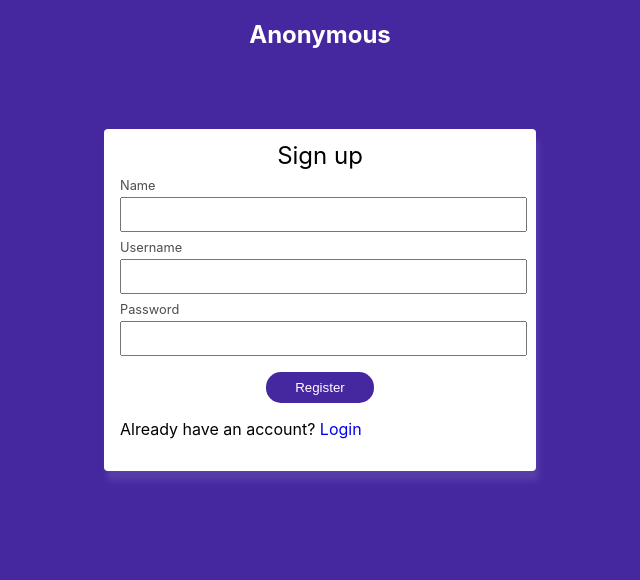
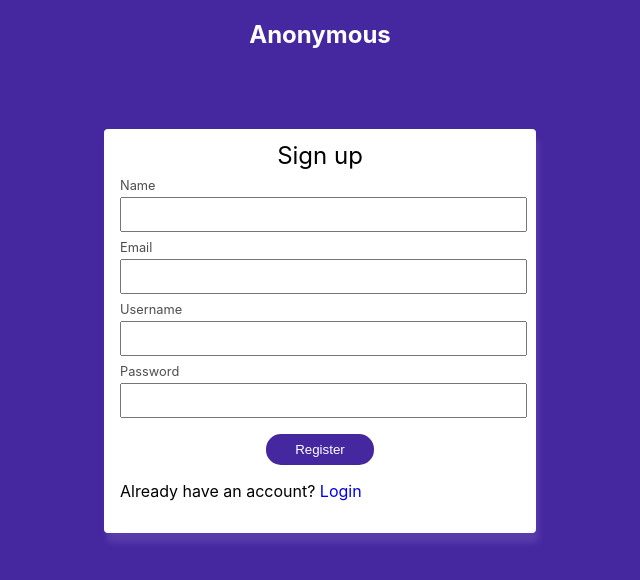
Before and after one commit to Amir9eng/Anonymous, a React (Create React App) app: page /register in a window 1280 px wide. Shown: the top 580 px of the page, without its empty margins (320-960 px from the left). Built offline with nearby package versions, Linux system fonts and the light colour scheme.

Commit message:
added email

```diff
--- a/src/pages/SignupPage.jsx
+++ b/src/pages/SignupPage.jsx
@@ -28,7 +28,6 @@ function SignupPage({history}) {
       console.log(err);
     } finally {
       setRequesting(false)
-      history.push('/login')
     }
   };
 
@@ -42,6 +41,10 @@ function SignupPage({history}) {
         <div className="input-field">
           <label>Name</label>
           <input type="text" name="name" required />
+        </div>
+        <div className="input-field">
+          <label>email</label>
+          <input type="text" name="email" required />
         </div>
         <div className="input-field">
           <label>username</label>
```
Also changed, not shown: src/components/ErrorHandler.jsx (added, +11 -0 lines), 1 other file (tests, documents, lock files or other folders).
